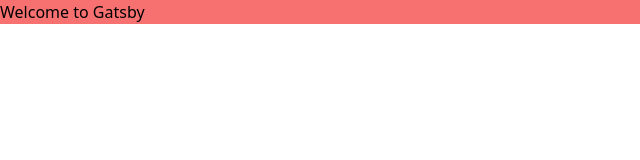
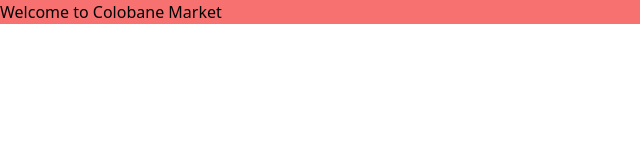
Before and after one commit to Aziz-TheDarkCode/gatsby-firtst-steps, a Gatsby site: page / in a window 1280 px wide. Shown: the full height of the page, 0-640 px from the left. Built offline with nearby package versions, Linux system fonts and the light colour scheme; Gatsby itself is replaced by a stand-in of ours.

Commit message:
testing the rebuilding of gatsby cloud

```diff
--- a/src/pages/index.js
+++ b/src/pages/index.js
@@ -2,7 +2,7 @@
 
 const IndexPage = () => {
   return (
-    <h1 className="bg-red-400">Welcome to Gatsby</h1>
+    <h1 className="bg-red-400">Welcome to Colobane Market</h1>
   )
 }
 
```
